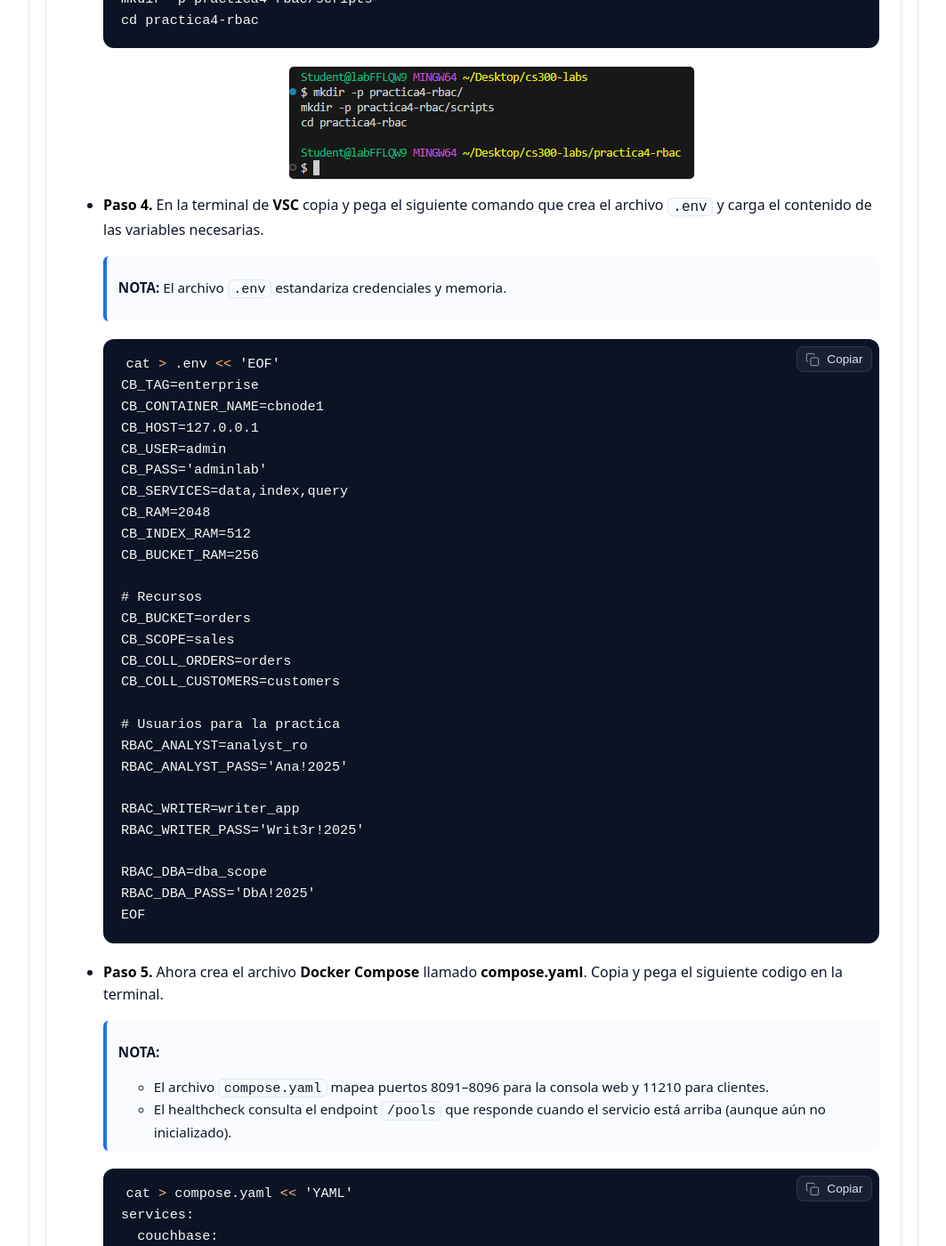
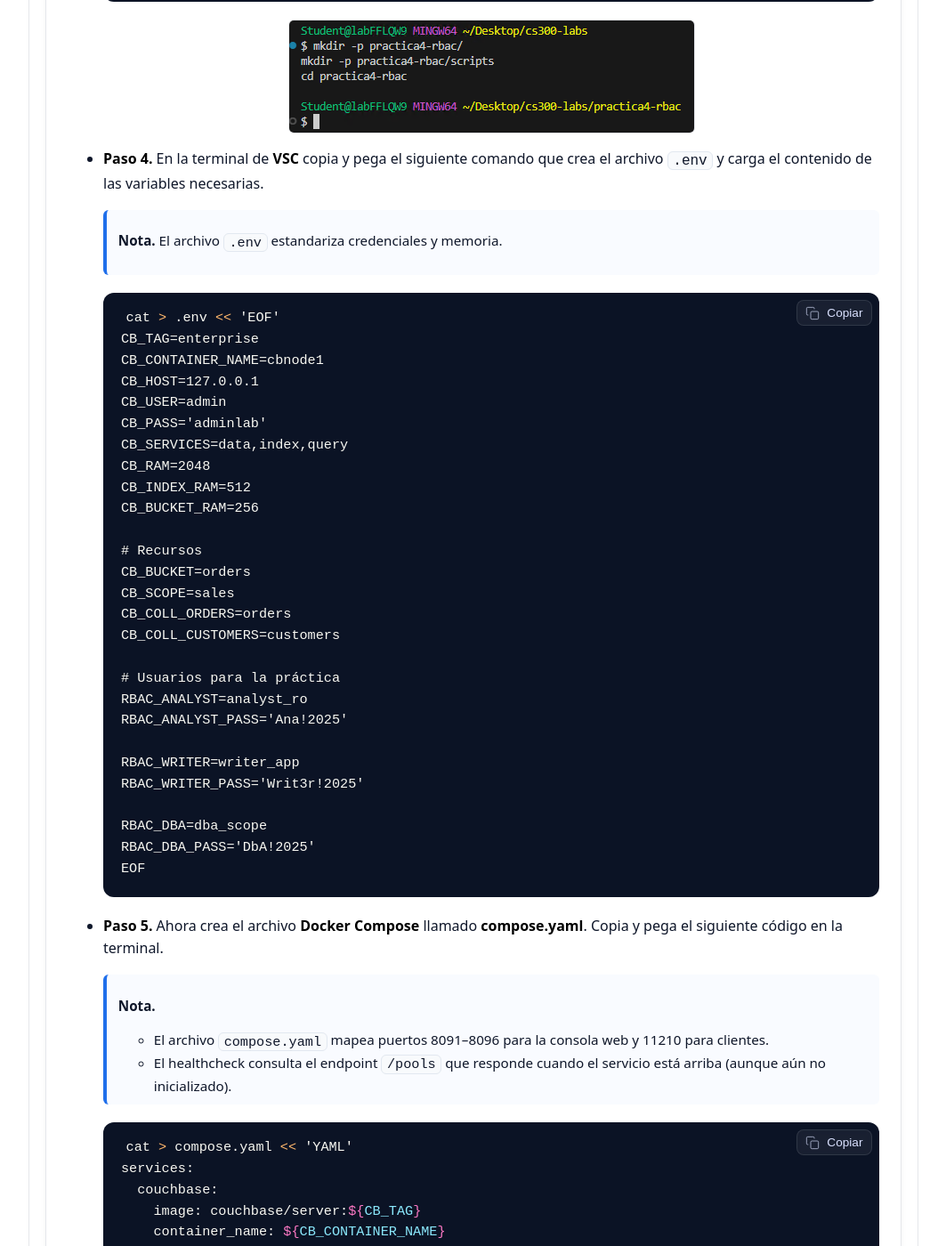
Before and after one commit to Netec-Mx/CS300_INT, a Jekyll site: the page built from labs/lab4/lab4.md, in a window 1280 px wide and 1400 px high, scrolled down 1487 px. Shown: the whole window at 89% size, without its empty margins (108-1171 px from the left). Built offline with Jekyll 4.4.1, drawn with Linux system fonts in a browser that asks for light colours; some of the changed text lies outside the part shown.

````diff
--- a/labs/lab4/lab4.md
+++ b/labs/lab4/lab4.md
@@ -74,7 +73,7 @@ Organizarás la carpeta de la práctica, cargarás variables y verificarás que
 
 - **Paso 4.** En la terminal de **VSC** copia y pega el siguiente comando que crea el archivo `.env` y carga el contenido de las variables necesarias.
 
-  > **NOTA:** El archivo `.env` estandariza credenciales y memoria.
+  > **Nota.** El archivo `.env` estandariza credenciales y memoria.
   {: .lab-note .info .compact}
 
   ```bash
@@ -95,7 +94,7 @@ Organizarás la carpeta de la práctica, cargarás variables y verificarás que
   CB_COLL_ORDERS=orders
   CB_COLL_CUSTOMERS=customers
 
-  # Usuarios para la practica
+  # Usuarios para la práctica
   RBAC_ANALYST=analyst_ro
   RBAC_ANALYST_PASS='Ana!2025'
 
@@ -107,9 +106,9 @@ Organizarás la carpeta de la práctica, cargarás variables y verificarás que
   EOF
   ```
 
-- **Paso 5.** Ahora crea el archivo **Docker Compose** llamado **compose.yaml**. Copia y pega el siguiente codigo en la terminal.
+- **Paso 5.** Ahora crea el archivo **Docker Compose** llamado **compose.yaml**. Copia y pega el siguiente código en la terminal.
 
-  > **NOTA:**
+  > **Nota.**
   - El archivo `compose.yaml` mapea puertos 8091–8096 para la consola web y 11210 para clientes.
   - El healthcheck consulta el endpoint `/pools` que responde cuando el servicio está arriba (aunque aún no inicializado).
   {: .lab-note .info .compact}
@@ -153,11 +152,11 @@ Organizarás la carpeta de la práctica, cargarás variables y verificarás que
 
   ![cbase3]({{ page.images_base | relative_url }}/3.png)
 
-- **Paso 7.** Inicializa el clúster, ejecuta el siguiete comando en la terminal.
+- **Paso 7.** Inicializa el clúster, ejecuta el siguiente comando en la terminal.
 
-  > **NOTA:** El `cluster-init` fija credenciales y cuotas de memoria (data/Index). Para un nodo local, 2 GB total y 512 MB para Index es razonable; ajusta según tu RAM. Habilitar `flush` permite vaciar el bucket desde la UI o CLI.
+  > **Nota.** El `cluster-init` fija credenciales y cuotas de memoria (data/Index). Para un nodo local, 2 GB total y 512 MB para Index es razonable; ajusta según tu RAM. Habilitar `flush` permite vaciar el bucket desde la UI o CLI.
   {: .lab-note .info .compact}
-  > **IMPORTANTE:** El comando se ejecuta desde el directorio de la practica **practica4-rbac**
+  > **Importante.** El comando se ejecuta desde el directorio de la práctica **practica4-rbac**
   {: .lab-note .important .compact}
 
   ```bash
@@ -175,7 +174,7 @@ Organizarás la carpeta de la práctica, cargarás variables y verificarás que
 
 - **Paso 8.** Verifica que el cluster este **healthy** y que se muestre el json con las propiedades del nodo.
 
-  > **NOTA:**
+  > **Nota.**
   - Contenedor `cbnode1` aparece **Up**.
   - `curl` devuelve JSON de la información del nodo.
   {: .lab-note .info .compact}
@@ -468,11 +463,10 @@ Consultarás por REST los usuarios y sus roles, y verificarás el *scope map* de
 
 ### Tarea 6: Limpieza
 
-Eliminarás usuarios creados en esta práctica y el toda la configuración creada.
+Eliminarás usuarios creados en está práctica y el toda la configuración creada.
 
-#### Tarea 6.1
 
-- **Paso 28.** Borrar los usuarios RBAC crados para la practica.
+- **Paso 1.** Borrar los usuarios RBAC creados para la práctica.
 
   ```bash
   for U in "${RBAC_ANALYST}" "${RBAC_WRITER}" "${RBAC_DBA}"; do
````
Also changed, not shown: other parts of labs/lab4/lab4.md (+39 -44 lines).
